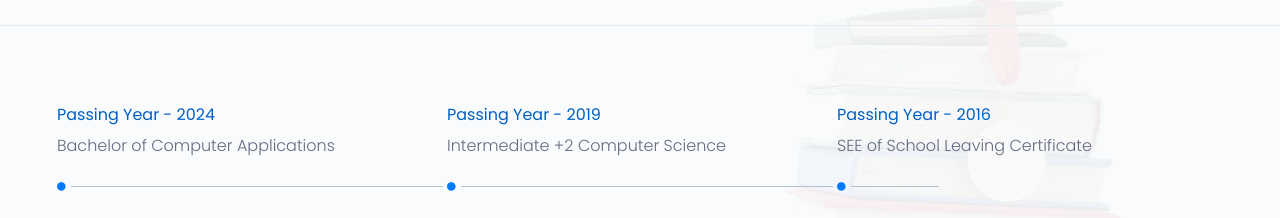
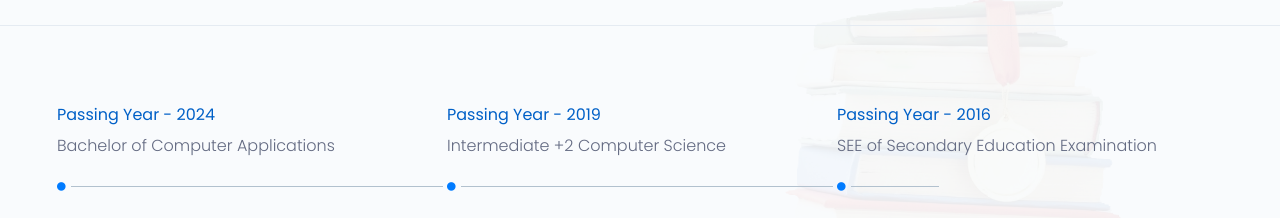
Before and after one commit to tajpuriyashraddha/portfolio, a plain HTML site: page index.html in a window 1280 px wide. Shown: the part 2140-2358 px from the top of the page. Drawn offline with nearby package versions, Linux system fonts and the light colour scheme.

Commit message:
Update index.html

```diff
--- a/index.html
+++ b/index.html
@@ -296,7 +296,7 @@ Outside of the QA world, you can find me exploring new hiking trails, challengin
 							<div class="single-horizontal-timeline">
 								<div class="experience-time">
 									<h2>Passing Year - 2016</h2>
-									<h3>SEE <span>of </span> School Leaving Certificate</h3>
+									<h3>SEE <span>of </span> Secondary Education Examination</h3>
 								</div><!--/.experience-time-->
 								<div class="timeline-horizontal-border">
 									<i class="fa fa-circle" aria-hidden="true"></i>
```
